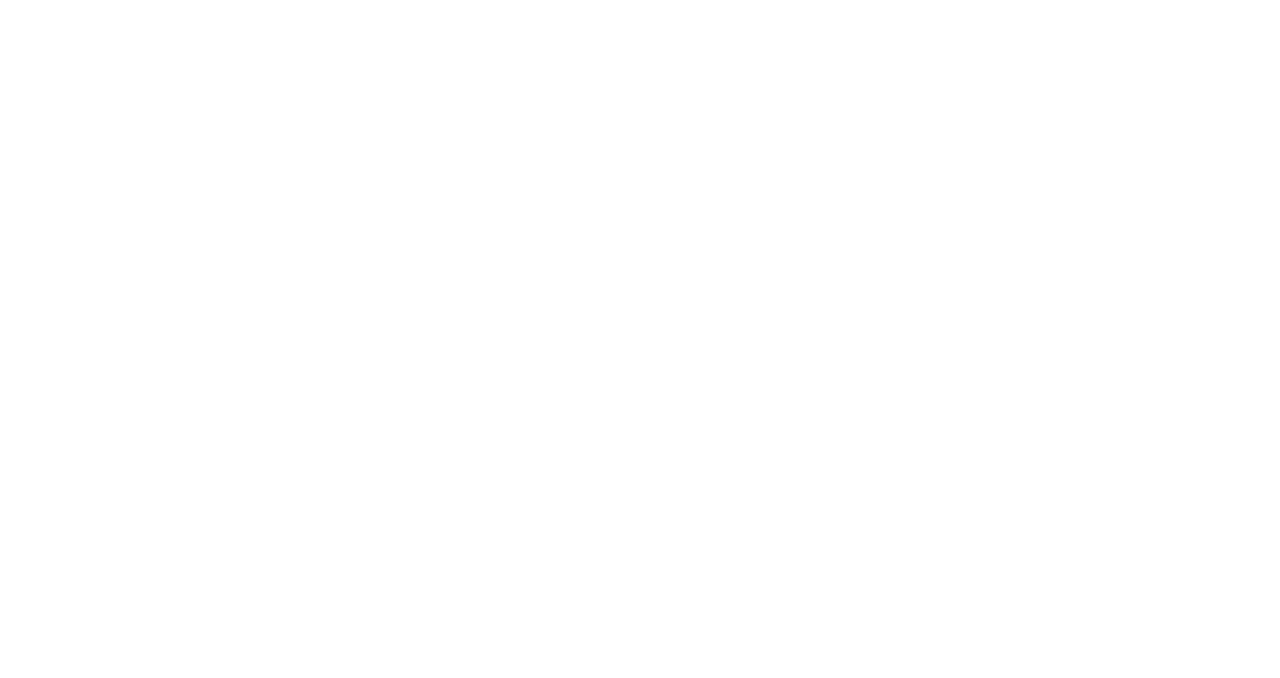
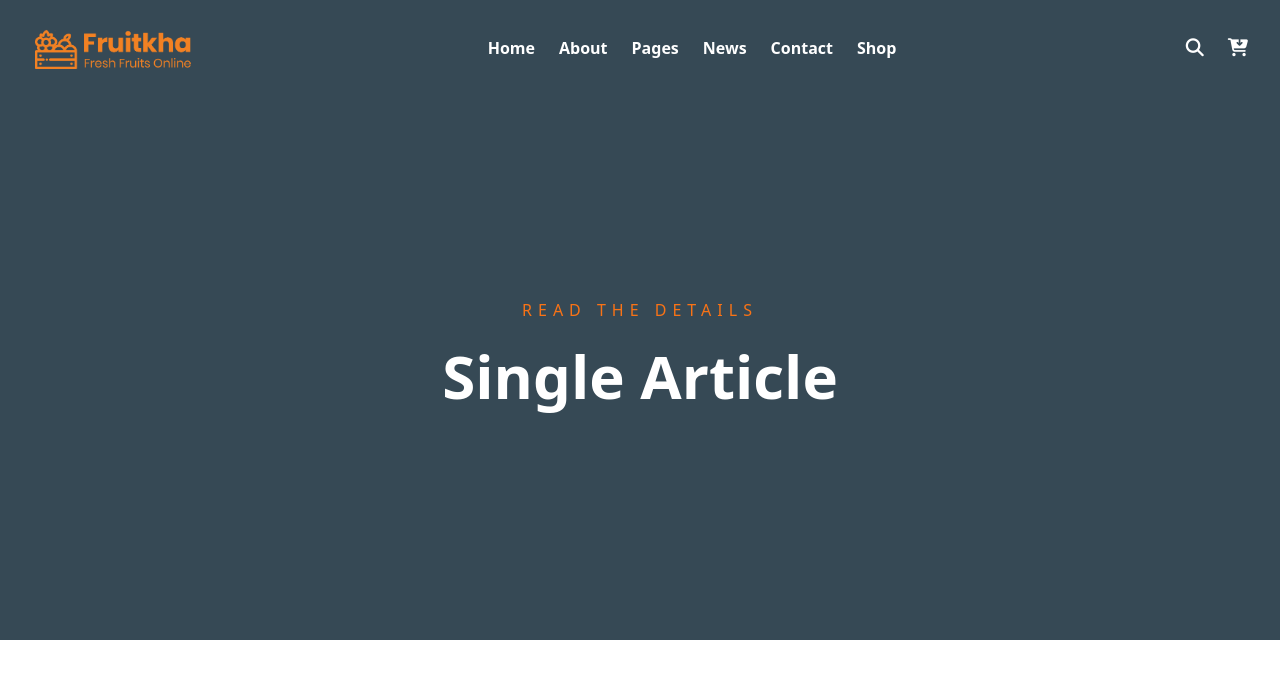
Before and after one commit to mabdullahw70-tech/my-project, a React (Vite) app: page /single-news in a window 1280 px wide. Before the commit this address had no page. Shown: the top 678 px of the page. Built offline with nearby package versions, Linux system fonts and the light colour scheme.

Commit message:
changing

```diff
--- a/src/App.jsx
+++ b/src/App.jsx
@@ -1,6 +1,7 @@
 import { BrowserRouter as Router, Routes, Route } from "react-router-dom";
 import Home from "./pages/Home";
 import About from "./pages/About";
+import Newsingle from "./pages/Newsingle"
 
 export default function App() {
   return (
@@ -8,6 +9,7 @@
       <Routes>
         <Route path="/" element={<Home />} />
         <Route path="/about" element={<About />} />
+        <Route path="/single-news" element={<Newsingle/>} />
         {/* <Route path="/pages" element={<Pages />} />
         <Route path="/news" element={<News />} />
         <Route path="/contact" element={<Contact />} />
--- a/src/components/Navbar.jsx
+++ b/src/components/Navbar.jsx
@@ -19,7 +19,14 @@
     { name: "Home", path: "/" },
     { name: "About", path: "/about" },
     { name: "Pages", path: "/pages" },
+    {
+      name: "News",
+      path: "/news",
+      submenu: [
         { name: "News", path: "/news" },
+        { name: "Single News", path: "/single-news" },
+      ],
+    },
     { name: "Contact", path: "/contact" },
     { name: "Shop", path: "/shop" },
   ];
@@ -38,13 +45,26 @@
           {/* Desktop Menu */}
           <div className="hidden lg:flex gap-6 text-white font-bold">
             {menuItems.map((item) => (
-              <Link
-                key={item.name}
-                to={item.path}
-                className="hover:text-orange-500"
-              >
+              <div key={item.name} className="relative group">
+                <Link to={item.path} className="hover:text-orange-500">
                   {item.name}
                 </Link>
+
+                {/* Dropdown */}
+                {item.submenu && (
+                  <div className="absolute left-0 top-full bg-[#1a202c] hidden group-hover:block">
+                    {item.submenu.map((sub) => (
+                      <Link
+                        key={sub.name}
+                        to={sub.path}
+                        className="block px-4 py-2 hover:text-orange-500 whitespace-nowrap"
+                      >
+                        {sub.name}
+                      </Link>
+                    ))}
+                  </div>
+                )}
+              </div>
             ))}
           </div>
 
@@ -71,14 +91,28 @@
         }`}
       >
         {menuItems.map((item) => (
+          <div key={item.name}>
             <Link
-            key={item.name}
               to={item.path}
               className="block py-2 hover:text-orange-500"
               onClick={() => setMenuOpen(false)}
             >
               {item.name}
             </Link>
+
+            {/* Mobile Submenu */}
+            {item.submenu &&
+              item.submenu.map((sub) => (
+                <Link
+                  key={sub.name}
+                  to={sub.path}
+                  className="block pl-4 py-1 text-sm hover:text-orange-500"
+                  onClick={() => setMenuOpen(false)}
+                >
+                  {sub.name}
+                </Link>
+              ))}
+          </div>
         ))}
 
         {/* Mobile Icons */}
--- /dev/null
+++ b/src/components/Newsinglehero.jsx
@@ -0,0 +1,14 @@
+export default function Newsinglehero() {
+  return (
+    <section className="bg-[#364955] h-[80vh] flex items-center justify-center pt-16">
+      <div className="text-center">
+        <p className="text-orange-500 tracking-[6px] uppercase text-sm md:text-base">
+          Read the Details
+        </p>
+        <h1 className="text-white text-4xl md:text-6xl font-bold mt-4">
+          Single Article
+        </h1>
+      </div>
+    </section>
+  );
+}
--- /dev/null
+++ b/src/pages/Newsingle.jsx
@@ -0,0 +1,11 @@
+import Navbar from "../components/Navbar";
+import Newsinglehero from "../components/Newsinglehero";
+
+export default function Newsingle() {
+  return (
+    <>
+    <Navbar/>
+    <Newsinglehero />
+    </>
+  )
+}
```
Lines whose indentation alone changed are shown as unchanged.
